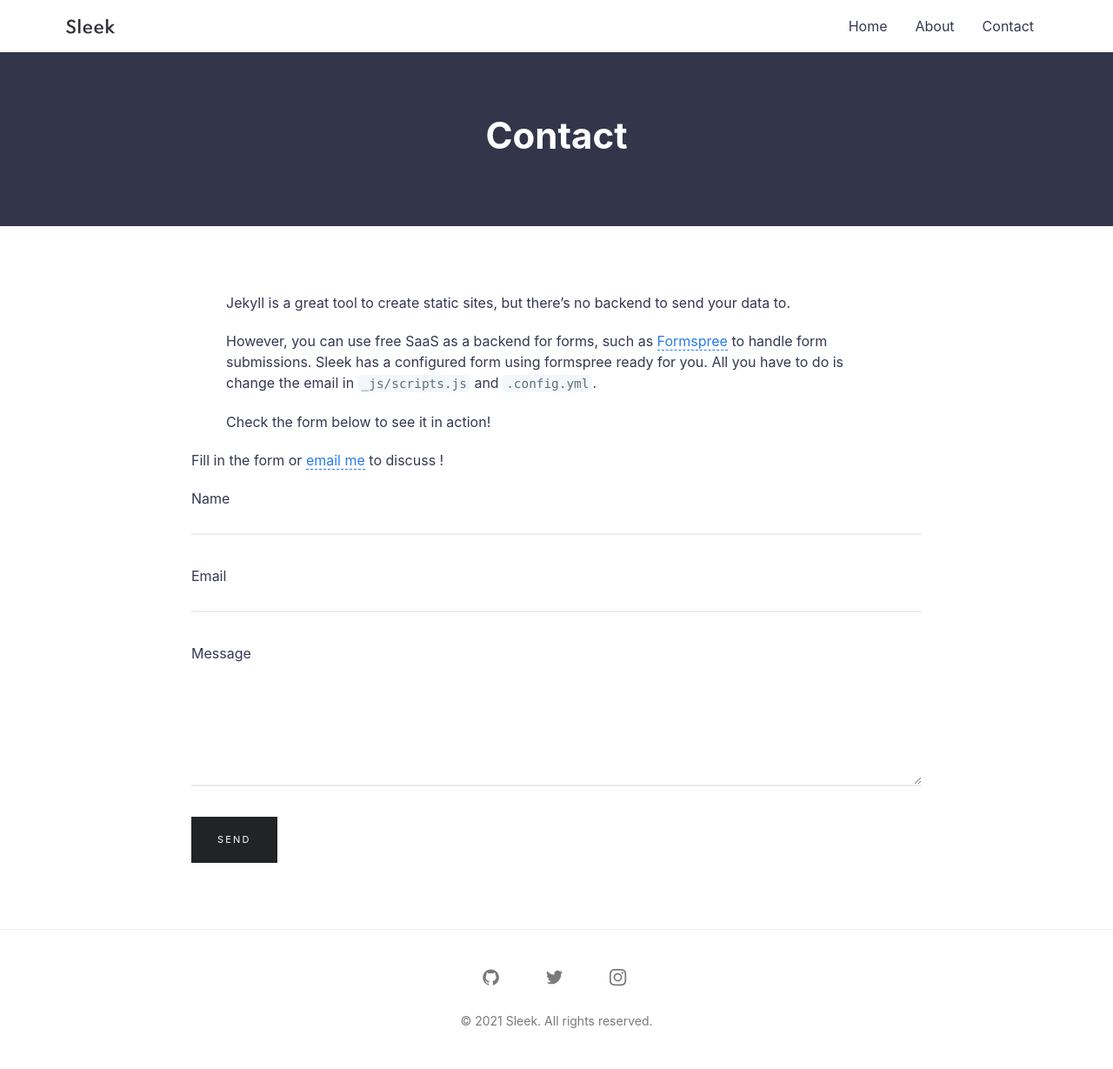
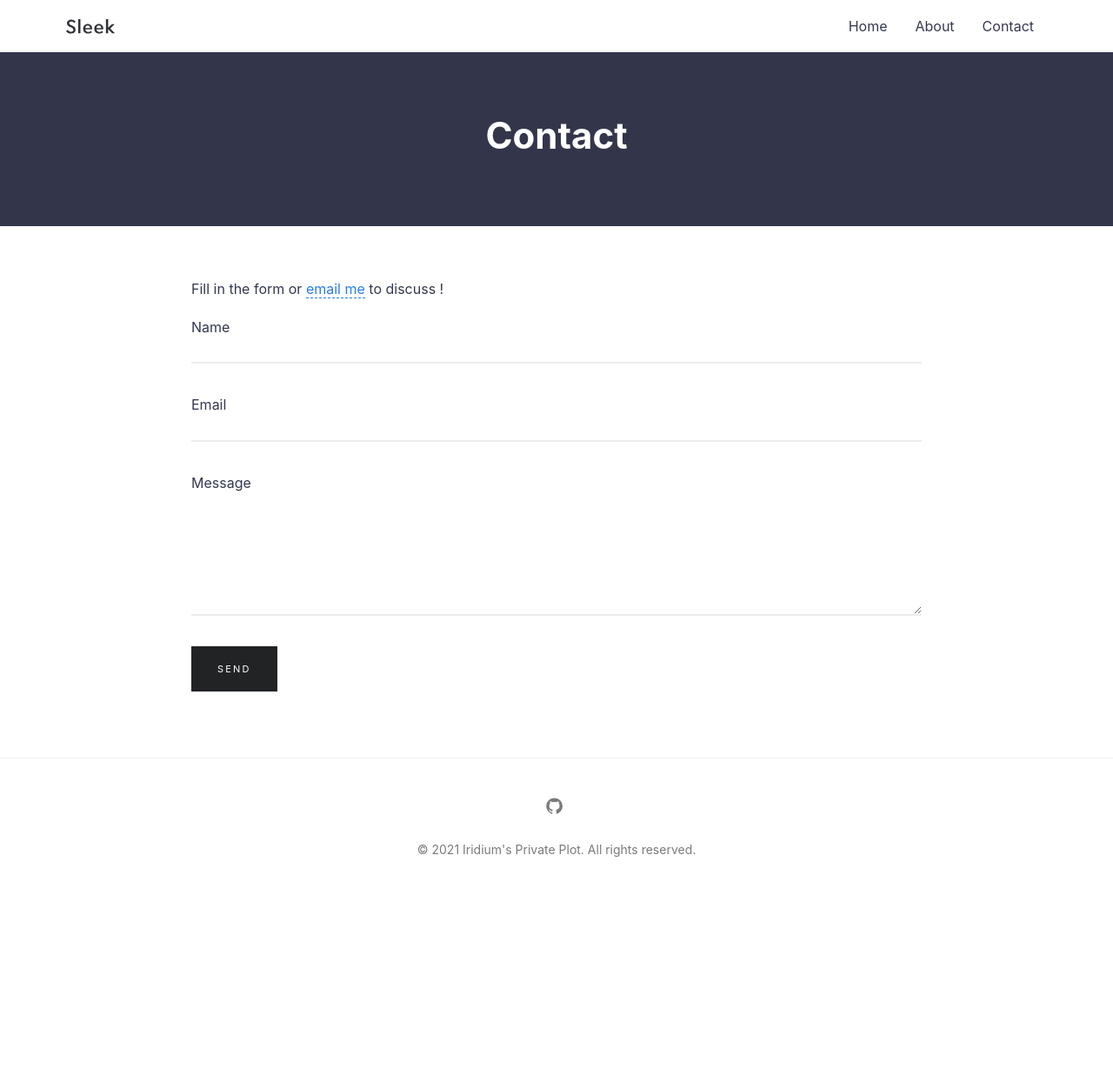
Before and after one commit to IRIDIUM-SUB/IRIDIUM-SUB.github.io, a Jekyll site: the page built from contact.md, in a window 1280 px wide. Shown: the whole page at 87% size. Built offline with Jekyll 4.4.1, drawn with Linux system fonts in a browser that asks for light colours; after the commit the page ends 1032 px from its top, so only the background shows below that.

Commit message:
Do Some Clean

```diff
--- a/_config.yml
+++ b/_config.yml
@@ -1,27 +1,21 @@
-title: Sleek # your site title
+title: Iridium's Private Plot # your site title
 author: GitHub User
 email: novapotassium@gmail.com # email for form submission, you also have to change it in _js/scripts.js
 description: > # this means to ignore newlines until "baseurl:"
-  Write an awesome description for your new site here. You can edit this
-  line in _config.yml. It will appear in your document head meta (for
-  Google search results) and in your feed.xml site description.
+  Iridium Liu's Personal Website. Tech and more.
 baseurl: "/" # the subpath of your site, e.g. /blog
-url: "https://janczizikow.github.io/sleek" # the base hostname & protocol for your site, e.g. http://example.com
-twitter_username: jan_czizikow # replace with your_twitter_username or comment to remove link from footer
-github_username:  janczizikow # replace with your_github_username or comment to remove link from footer
-instagram_username: shanlongjj # replace with your_instagram_username or comment to remove link from footer
+url: "https://iridium-sub.github.io" # the base hostname & protocol for your site, e.g. http://example.com
+#twitter_username: jan_czizikow # replace with your_twitter_username or comment to remove link from footer
+github_username:  IRIDIUM-SUB # replace with your_github_username or comment to remove link from footer
+#instagram_username: shanlongjj # replace with your_instagram_username or comment to remove link from footer
 social:
-  name: Your Name
+  name: I-Hsien Liu
   links:
-    - https://twitter.com/BenBalter
-    - https://www.facebook.com/ben.balter
-    - https://www.linkedin.com/in/BenBalter
-    - https://plus.google.com/+BenBalter
-    - https://github.com/benbalter
-    - https://keybase.io/benbalter
+    - https://github.com/IRIDIUM-SUB
 
-disqus:
-  shortname: janczizikow # to enable comments replace with your_disqus_shortname
+
+#disqus:
+  #shortname: janczizikow # to enable comments replace with your_disqus_shortname
 
 # Build settings
 markdown: kramdown
--- a/contact.md
+++ b/contact.md
@@ -3,14 +3,6 @@
 title: Contact
 permalink: /contact/
 ---
-
->Jekyll is a great tool to create static sites, but there’s no backend to send your data to.
-
->However, you can use free SaaS as a backend for forms, such as [Formspree](https://formspree.io/) to handle form submissions. Sleek has a configured form using formspree ready for you. All you have to do is change the email in `_js/scripts.js` and `.config.yml`.
-
->Check the form below to see it in action!
-
-
 <!--### Example Formspree contact form with validation and reCaptcha-->
 
 Fill in the form or [email me](mailto:{{site.email}}) to discuss !
```
